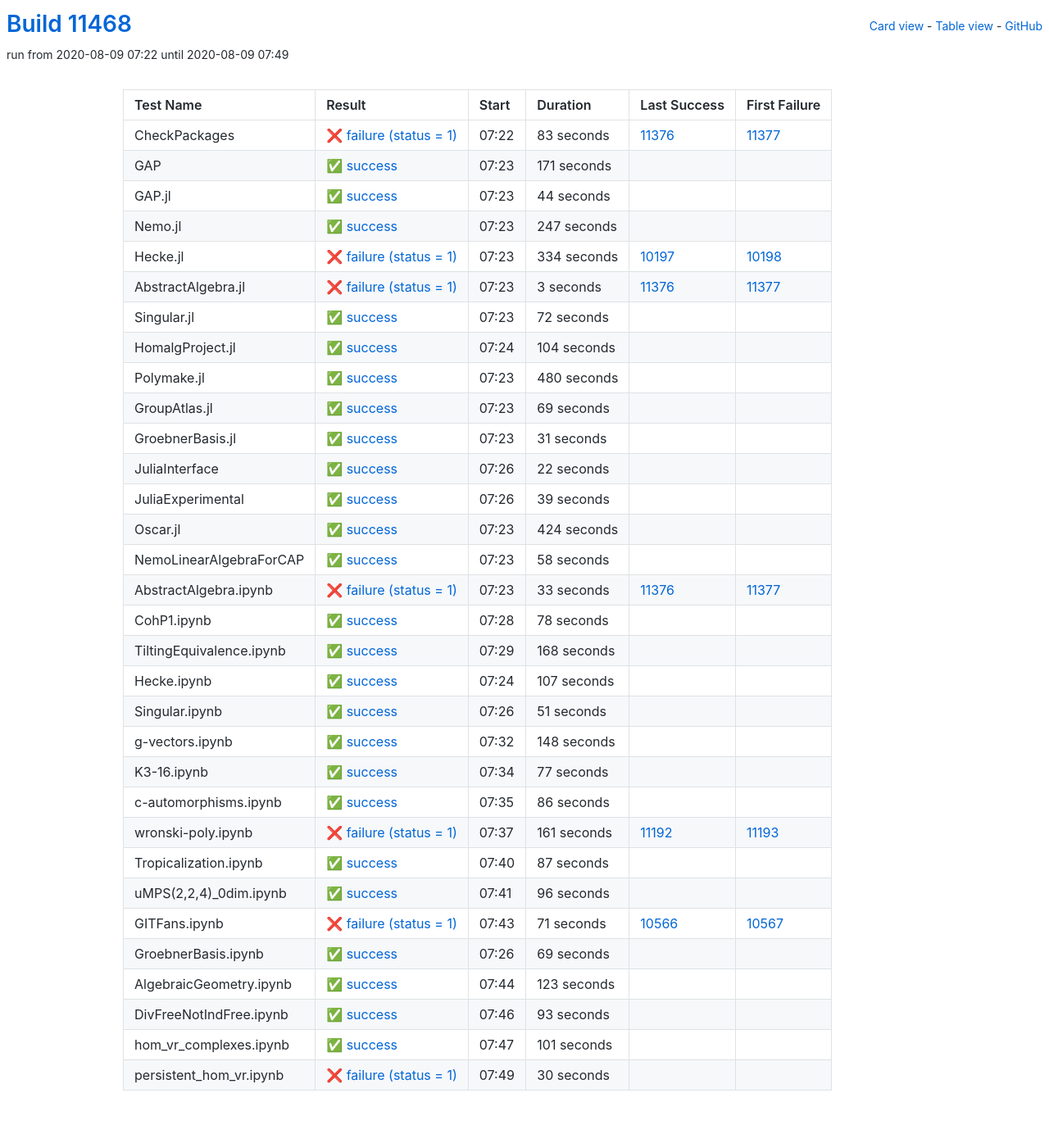
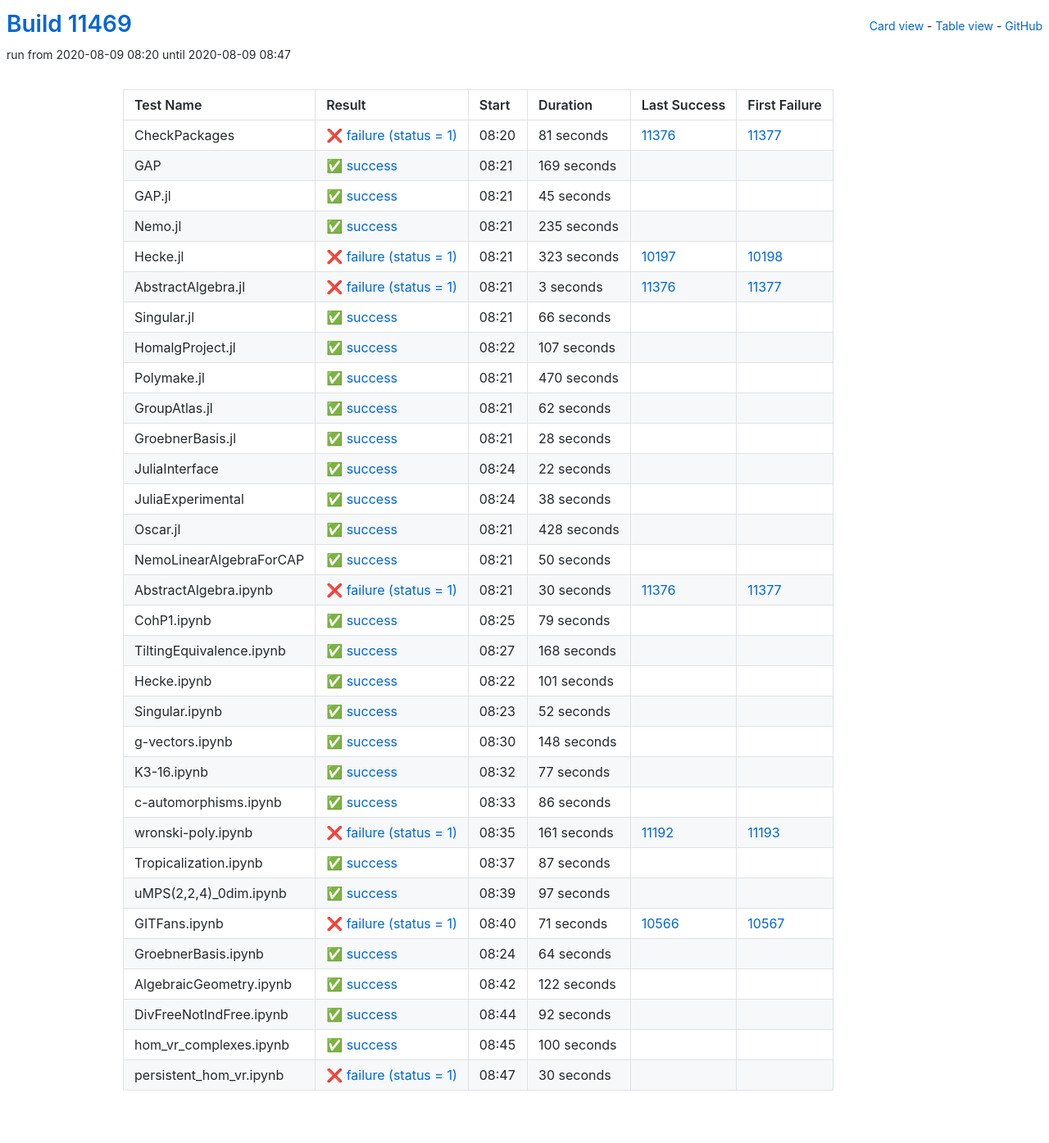
Before and after one commit to oscar-system/oscar-ci-status, a Jekyll site: the page built from table.html, in a window 1280 px wide. Shown: the whole page at 82% size. Built offline with Jekyll 4.4.1, drawn with Linux system fonts in a browser that asks for light colours.

Commit message:
Build #11469

```diff
--- a/_data/ci.yml
+++ b/_data/ci.yml
@@ -1,6 +1,6 @@
 ---
-build: 11468
-build_url: https://oscarci.mathematik.uni-kl.de/job/oscar/11468/
+build: 11469
+build_url: https://oscarci.mathematik.uni-kl.de/job/oscar/11469/
 job: oscar
 organization: oscar-system
 repo: oscar-ci-status
@@ -8,68 +8,68 @@
 tests:
 - name: CheckPackages
   id: checkpackages
-  log: https://oscarci.mathematik.uni-kl.de/job/oscar/11468/artifact/logs/build-11468/CheckPackages.log
-  start: 2020-08-09 07:22
+  log: https://oscarci.mathematik.uni-kl.de/job/oscar/11469/artifact/logs/build-11469/CheckPackages.log
+  start: 2020-08-09 08:20
   success: false
   exitcode: 1
   status: failure
-  duration: 83
+  duration: 81
   last_success: 11376
   last_success_url: https://oscarci.mathematik.uni-kl.de/job/oscar/11376/
   first_failure: 11377
   first_failure_url: https://oscarci.mathematik.uni-kl.de/job/oscar/11377/
 - name: GAP
   id: gap
-  log: https://oscarci.mathematik.uni-kl.de/job/oscar/11468/artifact/logs/build-11468/GAP.log
-  start: 2020-08-09 07:23
+  log: https://oscarci.mathematik.uni-kl.de/job/oscar/11469/artifact/logs/build-11469/GAP.log
+  start: 2020-08-09 08:21
   success: true
   exitcode: 0
   status: success
-  duration: 171
+  duration: 169
   last_success: false
   last_success_url:
   first_failure: false
   first_failure_url:
 - name: GAP.jl
   id: gap-jl
-  log: https://oscarci.mathematik.uni-kl.de/job/oscar/11468/artifact/logs/build-11468/GAP.jl.log
-  start: 2020-08-09 07:23
+  log: https://oscarci.mathematik.uni-kl.de/job/oscar/11469/artifact/logs/build-11469/GAP.jl.log
+  start: 2020-08-09 08:21
   success: true
   exitcode: 0
   status: success
-  duration: 44
+  duration: 45
   last_success: false
   last_success_url:
   first_failure: false
   first_failure_url:
 - name: Nemo.jl
   id: nemo-jl
-  log: https://oscarci.mathematik.uni-kl.de/job/oscar/11468/artifact/logs/build-11468/Nemo.jl.log
-  start: 2020-08-09 07:23
+  log: https://oscarci.mathematik.uni-kl.de/job/oscar/11469/artifact/logs/build-11469/Nemo.jl.log
+  start: 2020-08-09 08:21
   success: true
   exitcode: 0
   status: success
-  duration: 247
+  duration: 235
   last_success: false
   last_success_url:
   first_failure: false
   first_failure_url:
 - name: Hecke.jl
   id: hecke-jl
-  log: https://oscarci.mathematik.uni-kl.de/job/oscar/11468/artifact/logs/build-11468/Hecke.jl.log
-  start: 2020-08-09 07:23
+  log: https://oscarci.mathematik.uni-kl.de/job/oscar/11469/artifact/logs/build-11469/Hecke.jl.log
+  start: 2020-08-09 08:21
   success: false
   exitcode: 1
   status: failure
-  duration: 334
+  duration: 323
   last_success: 10197
   last_success_url: https://oscarci.mathematik.uni-kl.de/job/oscar/10197/
   first_failure: 10198
   first_failure_url: https://oscarci.mathematik.uni-kl.de/job/oscar/10198/
 - name: AbstractAlgebra.jl
   id: abstractalgebra-jl
-  log: https://oscarci.mathematik.uni-kl.de/job/oscar/11468/artifact/logs/build-11468/AbstractAlgebra.jl.log
-  start: 2020-08-09 07:23
+  log: https://oscarci.mathematik.uni-kl.de/job/oscar/11469/artifact/logs/build-11469/AbstractAlgebra.jl.log
+  start: 2020-08-09 08:21
   success: false
   exitcode: 1
   status: failure
@@ -80,68 +80,68 @@
   first_failure_url: https://oscarci.mathematik.uni-kl.de/job/oscar/11377/
 - name: Singular.jl
   id: singular-jl
-  log: https://oscarci.mathematik.uni-kl.de/job/oscar/11468/artifact/logs/build-11468/Singular.jl.log
-  start: 2020-08-09 07:23
+  log: https://oscarci.mathematik.uni-kl.de/job/oscar/11469/artifact/logs/build-11469/Singular.jl.log
+  start: 2020-08-09 08:21
   success: true
   exitcode: 0
   status: success
-  duration: 72
+  duration: 66
   last_success: false
   last_success_url:
   first_failure: false
   first_failure_url:
 - name: HomalgProject.jl
   id: homalgproject-jl
-  log: https://oscarci.mathematik.uni-kl.de/job/oscar/11468/artifact/logs/build-11468/HomalgProject.jl.log
-  start: 2020-08-09 07:24
+  log: https://oscarci.mathematik.uni-kl.de/job/oscar/11469/artifact/logs/build-11469/HomalgProject.jl.log
+  start: 2020-08-09 08:22
   success: true
   exitcode: 0
   status: success
-  duration: 104
+  duration: 107
   last_success: false
   last_success_url:
   first_failure: false
   first_failure_url:
 - name: Polymake.jl
   id: polymake-jl
-  log: https://oscarci.mathematik.uni-kl.de/job/oscar/11468/artifact/logs/build-11468/Polymake.jl.log
-  start: 2020-08-09 07:23
+  log: https://oscarci.mathematik.uni-kl.de/job/oscar/11469/artifact/logs/build-11469/Polymake.jl.log
+  start: 2020-08-09 08:21
   success: true
   exitcode: 0
   status: success
-  duration: 480
+  duration: 470
   last_success: false
   last_success_url:
   first_failure: false
   first_failure_url:
 - name: GroupAtlas.jl
   id: groupatlas-jl
-  log: https://oscarci.mathematik.uni-kl.de/job/oscar/11468/artifact/logs/build-11468/GroupAtlas.jl.log
-  start: 2020-08-09 07:23
+  log: https://oscarci.mathematik.uni-kl.de/job/oscar/11469/artifact/logs/build-11469/GroupAtlas.jl.log
+  start: 2020-08-09 08:21
   success: true
   exitcode: 0
   status: success
-  duration: 69
+  duration: 62
   last_success: false
   last_success_url:
   first_failure: false
   first_failure_url:
 - name: GroebnerBasis.jl
   id: groebnerbasis-jl
-  log: https://oscarci.mathematik.uni-kl.de/job/oscar/11468/artifact/logs/build-11468/GroebnerBasis.jl.log
-  start: 2020-08-09 07:23
+  log: https://oscarci.mathematik.uni-kl.de/job/oscar/11469/artifact/logs/build-11469/GroebnerBasis.jl.log
+  start: 2020-08-09 08:21
   success: true
   exitcode: 0
   status: success
-  duration: 31
+  duration: 28
   last_success: false
   last_success_url:
   first_failure: false
   first_failure_url:
 - name: JuliaInterface
   id: juliainterface
-  log: https://oscarci.mathematik.uni-kl.de/job/oscar/11468/artifact/logs/build-11468/JuliaInterface.log
-  start: 2020-08-09 07:26
+  log: https://oscarci.mathematik.uni-kl.de/job/oscar/11469/artifact/logs/build-11469/JuliaInterface.log
+  start: 2020-08-09 08:24
   success: true
   exitcode: 0
   status: success
@@ -152,68 +152,68 @@
   first_failure_url:
 - name: JuliaExperimental
   id: juliaexperimental
-  log: https://oscarci.mathematik.uni-kl.de/job/oscar/11468/artifact/logs/build-11468/JuliaExperimental.log
-  start: 2020-08-09 07:26
+  log: https://oscarci.mathematik.uni-kl.de/job/oscar/11469/artifact/logs/build-11469/JuliaExperimental.log
+  start: 2020-08-09 08:24
   success: true
   exitcode: 0
   status: success
-  duration: 39
+  duration: 38
   last_success: false
   last_success_url:
   first_failure: false
   first_failure_url:
 - name: Oscar.jl
   id: oscar-jl
-  log: https://oscarci.mathematik.uni-kl.de/job/oscar/11468/artifact/logs/build-11468/Oscar.jl.log
-  start: 2020-08-09 07:23
+  log: https://oscarci.mathematik.uni-kl.de/job/oscar/11469/artifact/logs/build-11469/Oscar.jl.log
+  start: 2020-08-09 08:21
   success: true
   exitcode: 0
   status: success
-  duration: 424
+  duration: 428
   last_success: false
   last_success_url:
   first_failure: false
   first_failure_url:
 - name: NemoLinearAlgebraForCAP
   id: nemolinearalgebraforcap
-  log: https://oscarci.mathematik.uni-kl.de/job/oscar/11468/artifact/logs/build-11468/NemoLinearAlgebraForCAP.log
-  start: 2020-08-09 07:23
+  log: https://oscarci.mathematik.uni-kl.de/job/oscar/11469/artifact/logs/build-11469/NemoLinearAlgebraForCAP.log
+  start: 2020-08-09 08:21
   success: true
   exitcode: 0
   status: success
-  duration: 58
+  duration: 50
   last_success: false
   last_success_url:
   first_failure: false
   first_failure_url:
 - name: AbstractAlgebra.ipynb
   id: abstractalgebra-ipynb
-  log: https://oscarci.mathematik.uni-kl.de/job/oscar/11468/artifact/logs/build-11468/AbstractAlgebra.ipynb.log
-  start: 2020-08-09 07:23
+  log: https://oscarci.mathematik.uni-kl.de/job/oscar/11469/artifact/logs/build-11469/AbstractAlgebra.ipynb.log
+  start: 2020-08-09 08:21
   success: false
   exitcode: 1
   status: failure
-  duration: 33
+  duration: 30
   last_success: 11376
   last_success_url: https://oscarci.mathematik.uni-kl.de/job/oscar/11376/
   first_failure: 11377
   first_failure_url: https://oscarci.mathematik.uni-kl.de/job/oscar/11377/
 - name: CohP1.ipynb
   id: cohp1-ipynb
-  log: https://oscarci.mathematik.uni-kl.de/job/oscar/11468/artifact/logs/build-11468/CohP1.ipynb.log
-  start: 2020-08-09 07:28
+  log: https://oscarci.mathematik.uni-kl.de/job/oscar/11469/artifact/logs/build-11469/CohP1.ipynb.log
+  start: 2020-08-09 08:25
   success: true
   exitcode: 0
   status: success
-  duration: 78
+  duration: 79
   last_success: false
   last_success_url:
   first_failure: false
   first_failure_url:
 - name: TiltingEquivalence.ipynb
   id: tiltingequivalence-ipynb
-  log: https://oscarci.mathematik.uni-kl.de/job/oscar/11468/artifact/logs/build-11468/TiltingEquivalence.ipynb.log
-  start: 2020-08-09 07:29
+  log: https://oscarci.mathematik.uni-kl.de/job/oscar/11469/artifact/logs/build-11469/TiltingEquivalence.ipynb.log
+  start: 2020-08-09 08:27
   success: true
   exitcode: 0
   status: success
@@ -224,32 +224,32 @@
   first_failure_url:
 - name: Hecke.ipynb
   id: hecke-ipynb
-  log: https://oscarci.mathematik.uni-kl.de/job/oscar/11468/artifact/logs/build-11468/Hecke.ipynb.log
-  start: 2020-08-09 07:24
+  log: https://oscarci.mathematik.uni-kl.de/job/oscar/11469/artifact/logs/build-11469/Hecke.ipynb.log
+  start: 2020-08-09 08:22
   success: true
   exitcode: 0
   status: success
-  duration: 107
+  duration: 101
   last_success: false
   last_success_url:
   first_failure: false
   first_failure_url:
 - name: Singular.ipynb
   id: singular-ipynb
-  log: https://oscarci.mathematik.uni-kl.de/job/oscar/11468/artifact/logs/build-11468/Singular.ipynb.log
-  start: 2020-08-09 07:26
+  log: https://oscarci.mathematik.uni-kl.de/job/oscar/11469/artifact/logs/build-11469/Singular.ipynb.log
+  start: 2020-08-09 08:23
   success: true
   exitcode: 0
   status: success
-  duration: 51
+  duration: 52
   last_success: false
   last_success_url:
   first_failure: false
   first_failure_url:
 - name: g-vectors.ipynb
   id: g-vectors-ipynb
-  log: https://oscarci.mathematik.uni-kl.de/job/oscar/11468/artifact/logs/build-11468/g-vectors.ipynb.log
-  start: 2020-08-09 07:32
+  log: https://oscarci.mathematik.uni-kl.de/job/oscar/11469/artifact/logs/build-11469/g-vectors.ipynb.log
+  start: 2020-08-09 08:30
   success: true
   exitcode: 0
   status: success
@@ -260,8 +260,8 @@
   first_failure_url:
 - name: K3-16.ipynb
   id: k3-16-ipynb
-  log: https://oscarci.mathematik.uni-kl.de/job/oscar/11468/artifact/logs/build-11468/K3-16.ipynb.log
-  start: 2020-08-09 07:34
+  log: https://oscarci.mathematik.uni-kl.de/job/oscar/11469/artifact/logs/build-11469/K3-16.ipynb.log
+  start: 2020-08-09 08:32
   success: true
   exitcode: 0
   status: success
@@ -272,8 +272,8 @@
   first_failure_url:
 - name: c-automorphisms.ipynb
   id: c-automorphisms-ipynb
-  log: https://oscarci.mathematik.uni-kl.de/job/oscar/11468/artifact/logs/build-11468/c-automorphisms.ipynb.log
-  start: 2020-08-09 07:35
+  log: https://oscarci.mathematik.uni-kl.de/job/oscar/11469/artifact/logs/build-11469/c-automorphisms.ipynb.log
+  start: 2020-08-09 08:33
   success: true
   exitcode: 0
   status: success
@@ -284,8 +284,8 @@
   first_failure_url:
 - name: wronski-poly.ipynb
   id: wronski-poly-ipynb
-  log: https://oscarci.mathematik.uni-kl.de/job/oscar/11468/artifact/logs/build-11468/wronski-poly.ipynb.log
-  start: 2020-08-09 07:37
+  log: https://oscarci.mathematik.uni-kl.de/job/oscar/11469/artifact/logs/build-11469/wronski-poly.ipynb.log
+  start: 2020-08-09 08:35
   success: false
   exitcode: 1
   status: failure
@@ -296,8 +296,8 @@
   first_failure_url: https://oscarci.mathematik.uni-kl.de/job/oscar/11193/
 - name: Tropicalization.ipynb
   id: tropicalization-ipynb
-  log: https://oscarci.mathematik.uni-kl.de/job/oscar/11468/artifact/logs/build-11468/Tropicalization.ipynb.log
-  start: 2020-08-09 07:40
+  log: https://oscarci.mathematik.uni-kl.de/job/oscar/11469/artifact/logs/build-11469/Tropicalization.ipynb.log
+  start: 2020-08-09 08:37
   success: true
   exitcode: 0
   status: success
@@ -308,20 +308,20 @@
   first_failure_url:
 - name: uMPS(2,2,4)_0dim.ipynb
   id: umps-2-2-4-0dim-ipynb
-  log: https://oscarci.mathematik.uni-kl.de/job/oscar/11468/artifact/logs/build-11468/uMPS-2-2-4-_0dim.ipynb.log
-  start: 2020-08-09 07:41
+  log: https://oscarci.mathematik.uni-kl.de/job/oscar/11469/artifact/logs/build-11469/uMPS-2-2-4-_0dim.ipynb.log
+  start: 2020-08-09 08:39
   success: true
   exitcode: 0
   status: success
-  duration: 96
+  duration: 97
   last_success: false
   last_success_url:
   first_failure: false
   first_failure_url:
 - name: GITFans.ipynb
   id: gitfans-ipynb
-  log: https://oscarci.mathematik.uni-kl.de/job/oscar/11468/artifact/logs/build-11468/GITFans.ipynb.log
-  start: 2020-08-09 07:43
+  log: https://oscarci.mathematik.uni-kl.de/job/oscar/11469/artifact/logs/build-11469/GITFans.ipynb.log
+  start: 2020-08-09 08:40
   success: false
   exitcode: 1
   status: failure
@@ -332,56 +332,56 @@
   first_failure_url: https://oscarci.mathematik.uni-kl.de/job/oscar/10567/
 - name: GroebnerBasis.ipynb
   id: groebnerbasis-ipynb
-  log: https://oscarci.mathematik.uni-kl.de/job/oscar/11468/artifact/logs/build-11468/GroebnerBasis.ipynb.log
-  start: 2020-08-09 07:26
+  log: https://oscarci.mathematik.uni-kl.de/job/oscar/11469/artifact/logs/build-11469/GroebnerBasis.ipynb.log
+  start: 2020-08-09 08:24
   success: true
   exitcode: 0
   status: success
-  duration: 69
+  duration: 64
   last_success: false
   last_success_url:
   first_failure: false
   first_failure_url:
 - name: AlgebraicGeometry.ipynb
   id: algebraicgeometry-ipynb
-  log: https://oscarci.mathematik.uni-kl.de/job/oscar/11468/artifact/logs/build-11468/AlgebraicGeometry.ipynb.log
-  start: 2020-08-09 07:44
+  log: https://oscarci.mathematik.uni-kl.de/job/oscar/11469/artifact/logs/build-11469/AlgebraicGeometry.ipynb.log
+  start: 2020-08-09 08:42
   success: true
   exitcode: 0
   status: success
-  duration: 123
+  duration: 122
   last_success: false
   last_success_url:
   first_failure: false
   first_failure_url:
 - name: DivFreeNotIndFree.ipynb
   id: divfreenotindfree-ipynb
-  log: https://oscarci.mathematik.uni-kl.de/job/oscar/11468/artifact/logs/build-11468/DivFreeNotIndFree.ipynb.log
-  start: 2020-08-09 07:46
+  log: https://oscarci.mathematik.uni-kl.de/job/oscar/11469/artifact/logs/build-11469/DivFreeNotIndFree.ipynb.log
+  start: 2020-08-09 08:44
   success: true
   exitcode: 0
   status: success
-  duration: 93
+  duration: 92
   last_success: false
   last_success_url:
   first_failure: false
   first_failure_url:
 - name: hom_vr_complexes.ipynb
   id: hom-vr-complexes-ipynb
-  log: https://oscarci.mathematik.uni-kl.de/job/oscar/11468/artifact/logs/build-11468/hom_vr_complexes.ipynb.log
-  start: 2020-08-09 07:47
+  log: https://oscarci.mathematik.uni-kl.de/job/oscar/11469/artifact/logs/build-11469/hom_vr_complexes.ipynb.log
+  start: 2020-08-09 08:45
   success: true
   exitcode: 0
   status: success
-  duration: 101
+  duration: 100
   last_success: false
   last_success_url:
   first_failure: false
   first_failure_url:
 - name: persistent_hom_vr.ipynb
   id: persistent-hom-vr-ipynb
-  log: https://oscarci.mathematik.uni-kl.de/job/oscar/11468/artifact/logs/build-11468/persistent_hom_vr.ipynb.log
-  start: 2020-08-09 07:49
+  log: https://oscarci.mathematik.uni-kl.de/job/oscar/11469/artifact/logs/build-11469/persistent_hom_vr.ipynb.log
+  start: 2020-08-09 08:47
   success: false
   exitcode: 1
   status: failure
```
Also changed, not shown: README.md.
